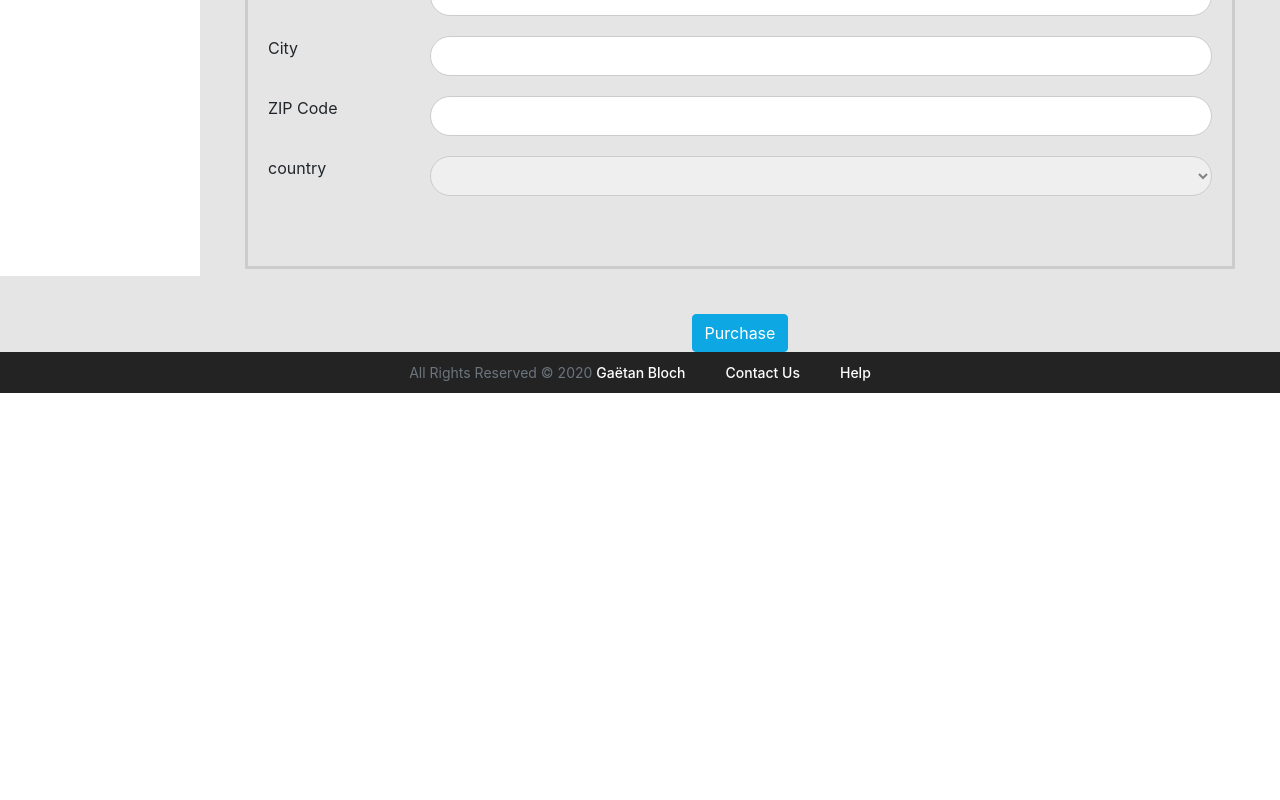
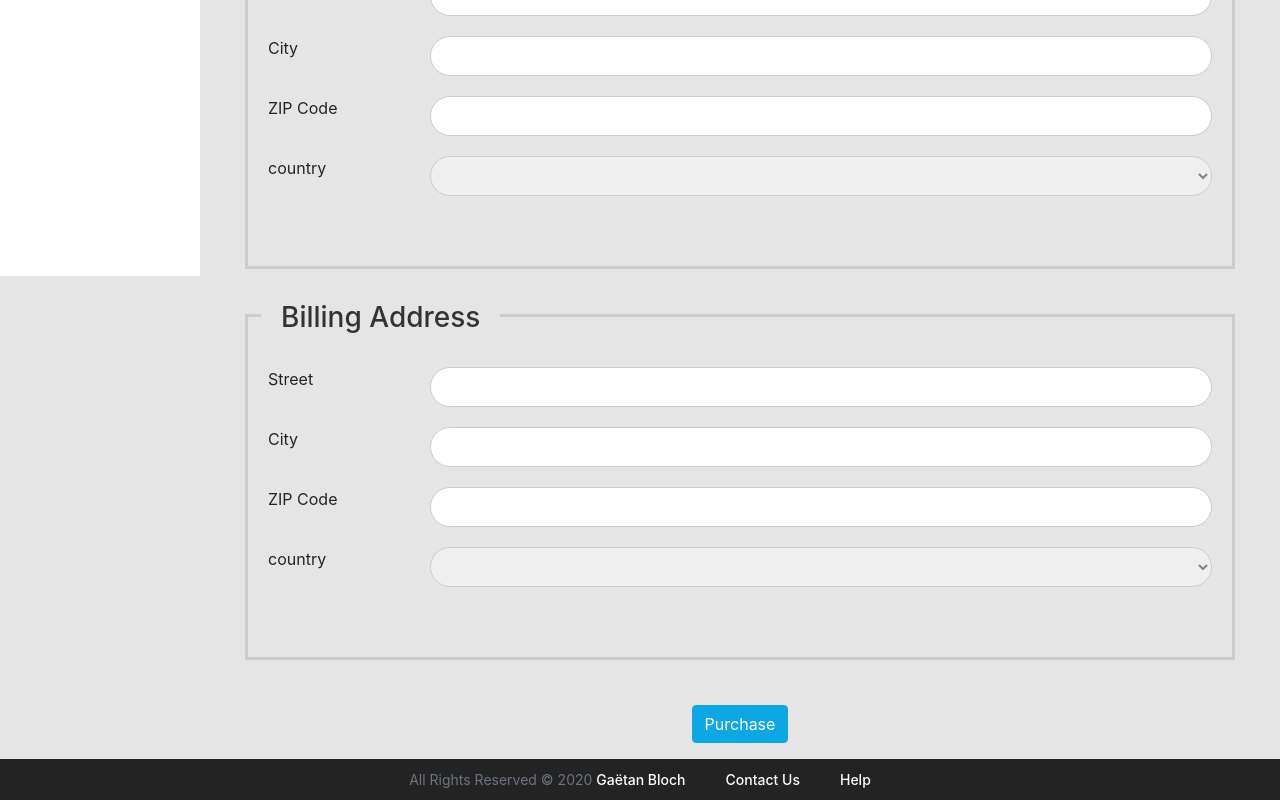
Before and after one commit to utopia-001/angular-realworld-example-app, an Angular app: page /#/checkout in a window 1280 px wide. Shown: the part 524-1324 px from the top of the page. Before the commit the page ends 917 px from the top, so only its background shows below. Built offline with nearby package versions, Linux system fonts and the light colour scheme; no server answers.

Commit message:
Added Billing address to the checkout form

```diff
--- a/src/app/checkout/checkout.component.html
+++ b/src/app/checkout/checkout.component.html
@@ -44,41 +44,88 @@
           <h3>Shipping Address</h3>
           <div class="row">
             <div class="col-md-2">
-              <label for="street">Street</label>
+              <label for="shippingStreet">Street</label>
             </div>
             <div class="col-md-10">
               <div class="input-space">
-                <input id="street" type="text" formControlName="street">
+                <input id="shippingStreet" type="text" formControlName="street">
               </div>
             </div>
           </div>
           <div class="row">
             <div class="col-md-2">
-              <label for="city">City</label>
+              <label for="shppingCity">City</label>
             </div>
             <div class="col-md-10">
               <div class="input-space">
-                <input id="city" type="text" formControlName="city">
+                <input id="shppingCity" type="text" formControlName="city">
               </div>
             </div>
           </div>
           <div class="row">
             <div class="col-md-2">
-              <label for="zipCode">ZIP Code</label>
+              <label for="shippingZipCode">ZIP Code</label>
             </div>
             <div class="col-md-10">
               <div class="input-space">
-                <input id="zipCode" type="email" formControlName="zipCode">
+                <input id="shippingZipCode" type="email" formControlName="zipCode">
               </div>
             </div>
           </div>
           <div class="row">
             <div class="col-md-2">
-              <label for="country">country</label>
+              <label for="shippingCountry">country</label>
             </div>
             <div class="col-md-10">
               <div class="input-space">
-                <select id="country" formControlName="country">
+                <select id="shippingCountry" formControlName="country">
+                  <option value="france">France</option>
+                </select>
+              </div>
+            </div>
+          </div>
+        </div>
+
+        <!-- Billing address form group -->
+        <div formGroupName="billingAddress" class="form-area">
+          <h3>Billing Address</h3>
+          <div class="row">
+            <div class="col-md-2">
+              <label for="billingStreet">Street</label>
+            </div>
+            <div class="col-md-10">
+              <div class="input-space">
+                <input id="billingStreet" type="text" formControlName="street">
+              </div>
+            </div>
+          </div>
+          <div class="row">
+            <div class="col-md-2">
+              <label for="billingCity">City</label>
+            </div>
+            <div class="col-md-10">
+              <div class="input-space">
+                <input id="billingCity" type="text" formControlName="city">
+              </div>
+            </div>
+          </div>
+          <div class="row">
+            <div class="col-md-2">
+              <label for="billingZipCode">ZIP Code</label>
+            </div>
+            <div class="col-md-10">
+              <div class="input-space">
+                <input id="billingZipCode" type="email" formControlName="zipCode">
+              </div>
+            </div>
+          </div>
+          <div class="row">
+            <div class="col-md-2">
+              <label for="billingCountry">country</label>
+            </div>
+            <div class="col-md-10">
+              <div class="input-space">
+                <select id="billingCountry" formControlName="country">
                   <option value="france">France</option>
                 </select>
               </div>
@@ -87,7 +134,7 @@
         </div>
 
         <!-- Submit button -->
-        <div class="text-center">
+        <div class="text-center mb-3">
           <button type="submit" class="btn btn-info">Purchase</button>
         </div>
 
--- a/src/app/checkout/checkout.component.ts
+++ b/src/app/checkout/checkout.component.ts
@@ -25,6 +25,13 @@ export class CheckoutComponent implements OnInit {
         state: [''],
         country: [''],
         zipCode: ['']
+      }),
+      billingAddress: this.formBuilder.group({
+        street: [''],
+        city: [''],
+        state: [''],
+        country: [''],
+        zipCode: ['']
       })
     });
   }
```
